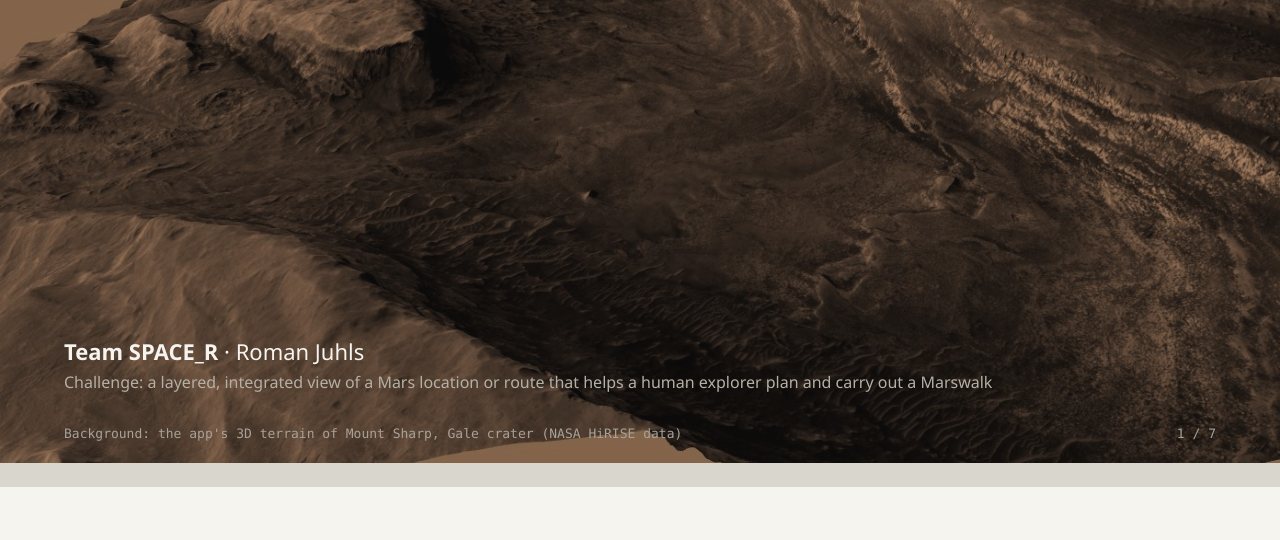
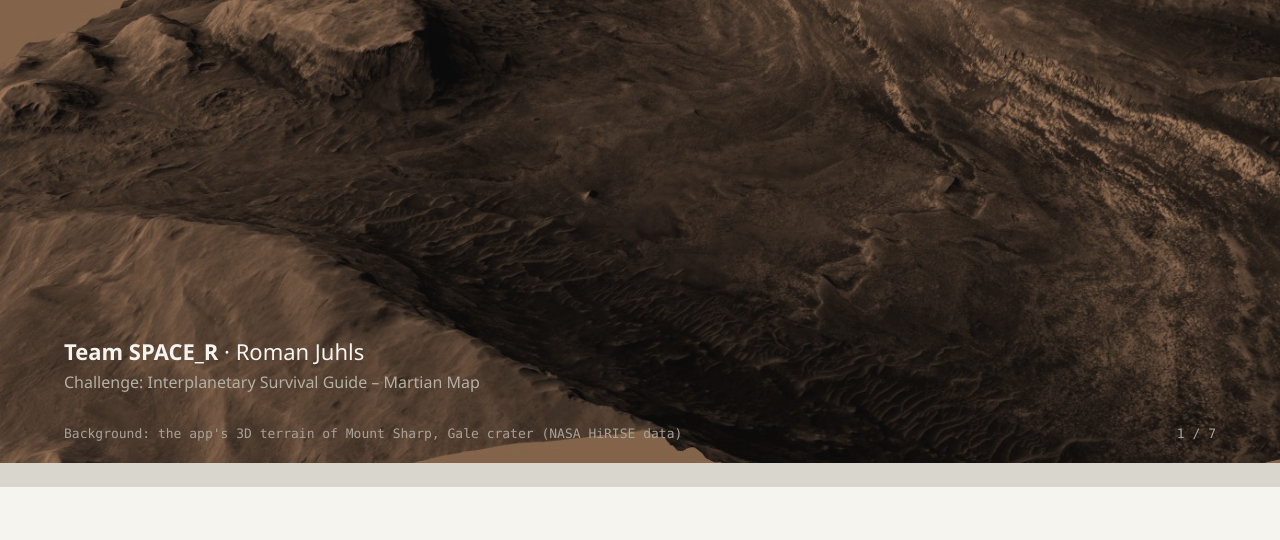
Before and after one commit to Bronkaaa/marswalk-planner, a plain HTML site: page demo/slides.html in a window 1280 px wide. Shown: the part 257-797 px from the top of the page. Drawn offline with Linux system fonts and the light colour scheme.

Commit message:
Demo: use the official challenge title

```diff
--- a/demo/slides.html
+++ b/demo/slides.html
@@ -43,7 +43,7 @@
     <p class="lead" style="font-size:32px">Plan the walk before you open the hatch.</p>
     <div style="margin-top:auto">
       <p style="margin:0"><b>Team SPACE_R</b> · Roman Juhls</p>
-      <p class="small" style="margin:4px 0 0">Challenge: a layered, integrated view of a Mars location or route that helps a human explorer plan and carry out a Marswalk</p>
+      <p class="small" style="margin:4px 0 0">Challenge: Interplanetary Survival Guide – Martian Map</p>
     </div>
   </div>
   <div class="foot" style="border:0"><span>Background: the app's 3D terrain of Mount Sharp, Gale crater (NASA HiRISE data)</span><span>1 / 7</span></div>
```
Also changed, not shown: 1 other file.
